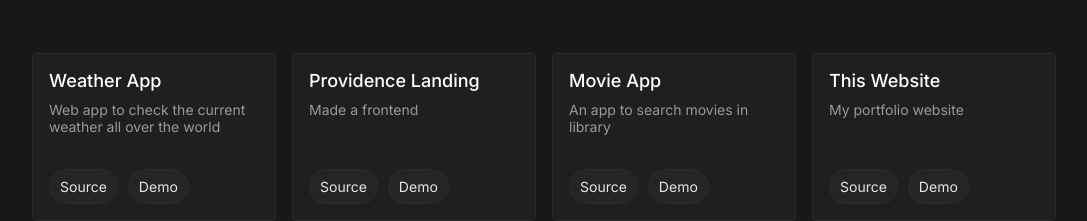
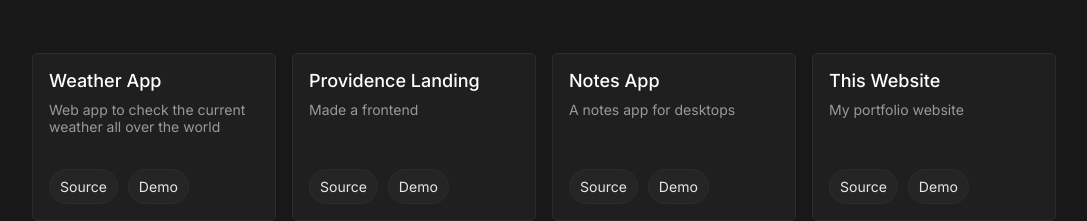
Before and after one commit to luckeryouknow/portfolio-website, a Next.js app: page /projects in a window 1280 px wide. Shown: the part 257-478 px from the top of the page, without its empty margins (96-1183 px from the left). Built offline with nearby package versions, Linux system fonts and the light colour scheme.

Commit message:
minor changes in projects page

```diff
--- a/src/content/projectsContent.js
+++ b/src/content/projectsContent.js
@@ -14,10 +14,10 @@ export const projectsContent = [
   },
 
   {
-    link: "https://github.com/luckeryouknow/movie-searching-app",
-    linkText: "Movie App",
-    description: "An app to search movies in library",
-    demo: "https://movie-searching-app.vercel.app/"
+    link: "https://github.com/luckeryouknow/todo-app",
+    linkText: "Notes App",
+    description: "A notes app for desktops",
+    demo: "https://todo-app-vorozhbyt.vercel.app/"
   },
 
   {
```
